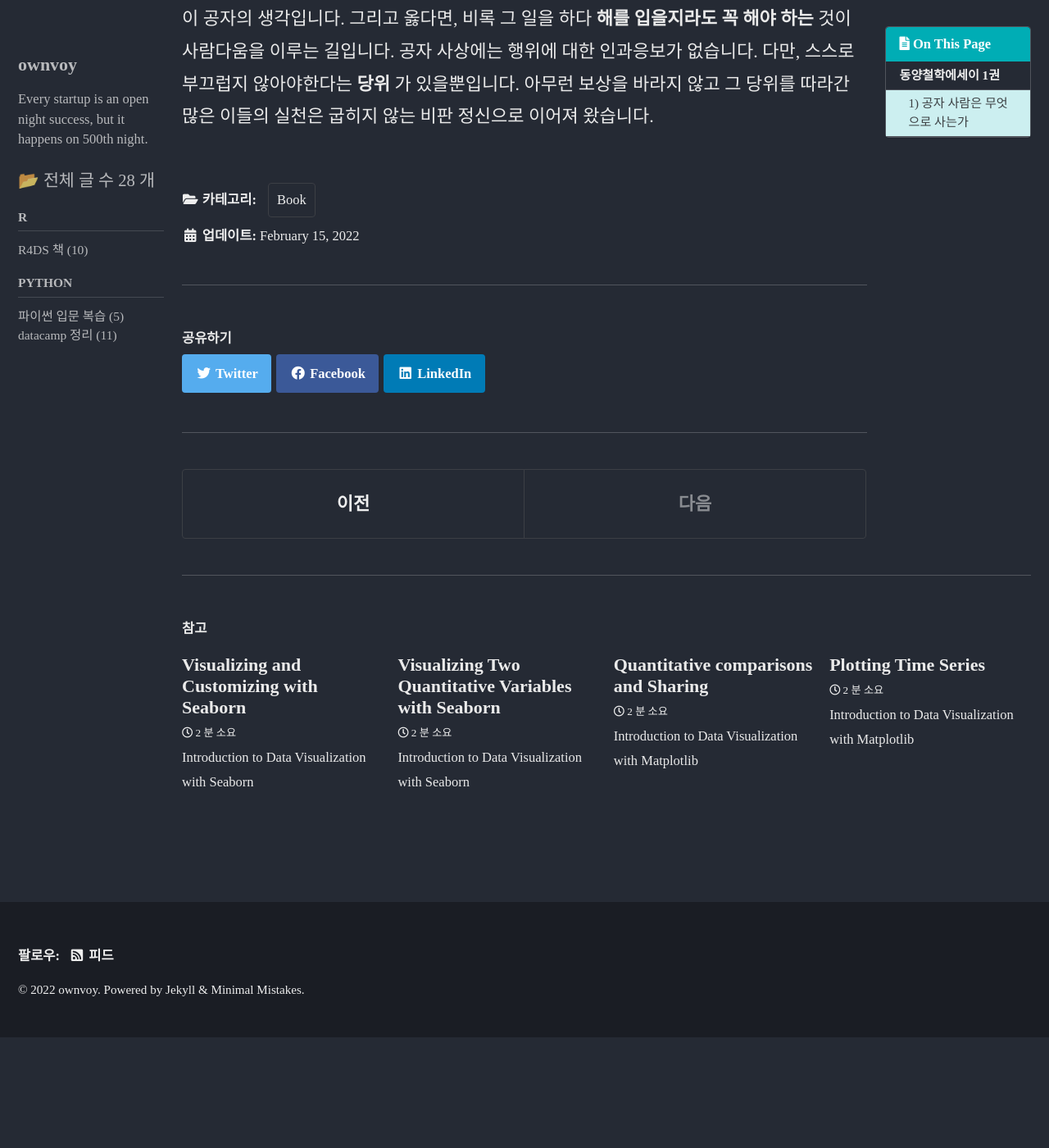
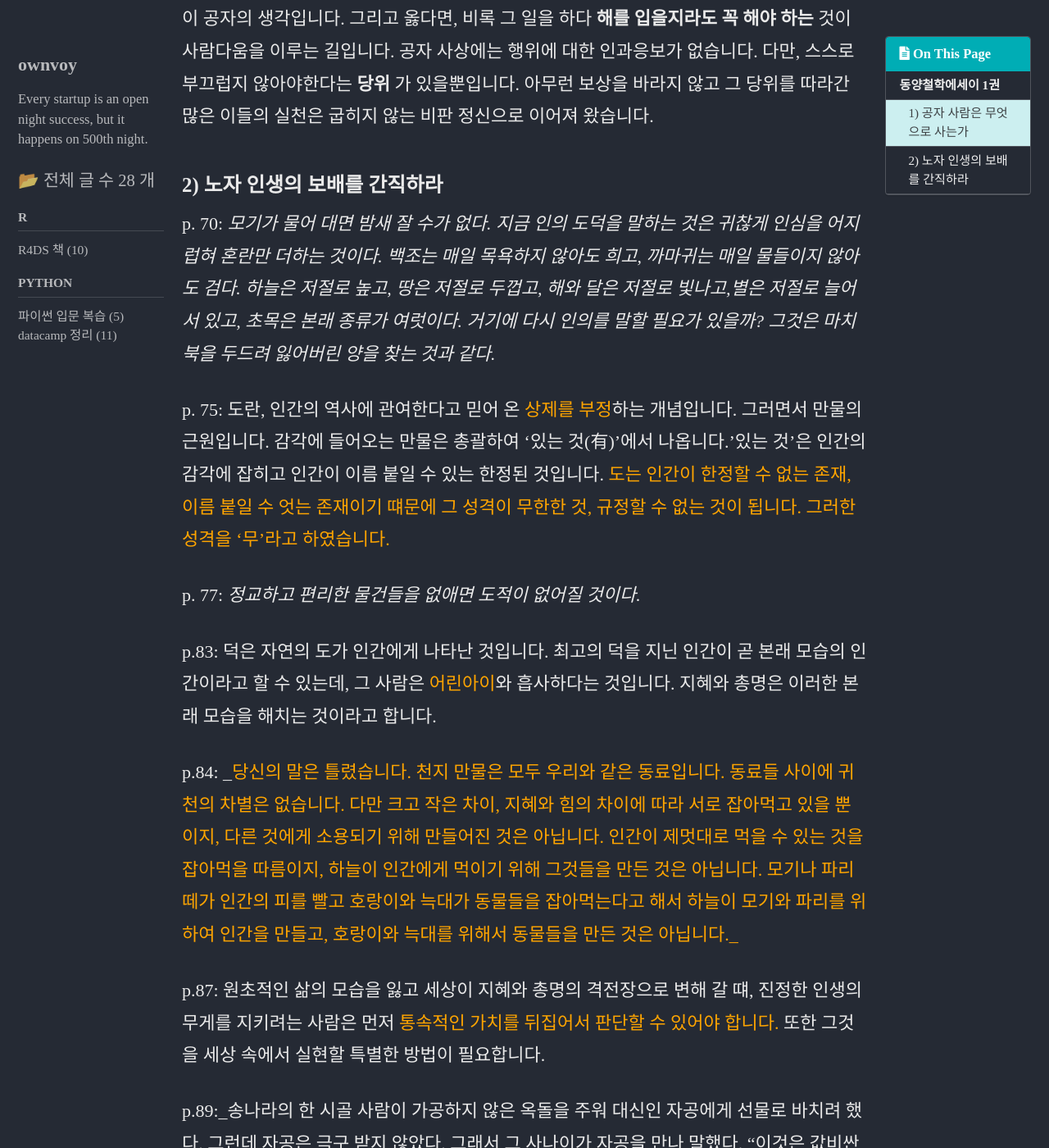
Before and after one commit to ownvoy/ownvoy.github.io, a Jekyll site: the page built from _posts/Book/2022-02-15-동양철학에세이.md, in a window 1280 px wide and 1400 px high, scrolled down 1813 px. Shown: the whole window at 82% size. Built offline with Jekyll 4.4.1, drawn with Linux system fonts in a browser that asks for light colours; cached includes are drawn as plain includes; some web fonts are replaced; before the commit the page ends 3078 px from its top, so only the background shows below that; some of the changed text lies outside the part shown.

Commit message:
오늘 책

```diff
--- a/_posts/Book/2022-02-15-동양철학에세이.md
+++ b/_posts/Book/2022-02-15-동양철학에세이.md
@@ -28,3 +28,21 @@ p.60: 유교가 비록 전근대에서 나온 사유 체계이기는 하지만
 p.61: 역사적으로 공자 사상은 봉건제 사회의 전제 군주제를 합리화하는 강력한 __이데올로기__ 로 이용되어 왔습니다. 어떤 면에서는 현대에서도 계층간의 질서를 강조함으로써 사회적 모순을 감추고 경제적 지배를 확고히 하려는 사람들에게 이용되고 있습니다. 그러나 사실 공자 사상의 가치는 __인문 정신의 극치__ 라는 점에 있습니다. 공자 사상은 그것을 정치적으로 이용한 이데올로그들이나, 이론을 좀더 치밀하게 다듬어 낸 이름난 사상가들에 의해 맥을 이어 온 것이 아닙니다. 오히려 공자의 가르침에 따라 인간답게 살려고 한 무수히 많은 사람들의 실천을 통해 끈질긴 생명력을 가지고 역사 속에서 쉼 없이 이어져 온 것입니다.
 
 p.62: 그런데 그러한 실천이 자기 마음속에서 만족을 얻는 것 외에 달리 __보상 받을 길이 없다는__ 점이 공자 사상의 비극입니다. 공자 사상에는 내세가 없습니다. 따라서 왜 그렇게 해야만 하는가하고 묻는다면, __그렇게 하는 것만이 인간다움을 실현하는 길__ 이기 때문이라는 대답밖에 들을 수 없습니다.  그러나 바로 여기에 공자 사상의 강점이 있습니다. 어떤 일을 할 때 그 일이 결과적으로 내게 이로울 것인가 해로울 것인가를 따지지 말고, __오직 옳으냐 그르냐__ 를 따지라는 것이 공자의 생각입니다. 그리고 옳다면, 비록 그 일을 하다 __해를 입을지라도 꼭 해야 하는__ 것이 사람다움을 이루는 길입니다. 공자 사상에는 행위에 대한 인과응보가 없습니다. 다만, 스스로 부끄럽지 않아야한다는 __당위__ 가 있을뿐입니다. 아무런 보상을 바라지 않고 그 당위를 따라간 많은 이들의 실천은 굽히지 않는 비판 정신으로 이어져 왔습니다.
+
+### 2) 노자 인생의 보배를 간직하라
+
+p. 70: _모기가 물어 대면 밤새 잘 수가 없다. 지금 인의 도덕을 말하는 것은 귀찮게 인심을 어지럽혀 혼란만 더하는 것이다. 백조는 매일 목욕하지 않아도 희고, 까마귀는 매일 물들이지 않아도 검다. 하늘은 저절로 높고, 땅은 저절로 두껍고, 해와 달은 저절로 빛나고,별은 저절로 늘어서 있고, 초목은 본래 종류가 여럿이다. 거기에 다시 인의를 말할 필요가 있을까? 그것은 마치 북을 두드려 잃어버린 양을 찾는 것과 같다._
+
+p. 75: 도란, 인간의 역사에 관여한다고 믿어 온 <span style="color:orange">상제를 부정</span>하는 개념입니다. 그러면서 만물의 근원입니다. 감각에 들어오는 만물은 총괄하여 '있는 것(有)'에서 나옵니다.'있는 것'은 인간의 감각에 잡히고 인간이 이름 붙일 수 있는 한정된 것입니다. <span style="color:orange">도는 인간이 한정할 수 없는 존재, 이름 붙일 수 엇는 존재이기 떄문에 그 성격이 무한한 것, 규정할 수 없는 것이 됩니다. 그러한 성격을 '무'라고 하였습니다.
+
+p. 77: _정교하고 편리한 물건들을 없애면 도적이 없어질 것이다._
+
+p.83: 덕은 자연의 도가 인간에게 나타난 것입니다.  최고의 덕을 지닌 인간이 곧 본래 모습의 인간이라고 할 수 있는데, 그 사람은 <span style="color:orange">어린아이</span>와 흡사하다는 것입니다. 지혜와 총명은 이러한 본래 모습을 해치는 것이라고 합니다.
+
+p.84: _<span style="color:orange">당신의 말은 틀렸습니다. 천지 만물은 모두 우리와 같은 동료입니다. 동료들 사이에 귀천의 차별은 없습니다. 다만 크고 작은 차이, 지혜와 힘의 차이에 따라 서로 잡아먹고 있을 뿐이지, 다른 것에게 소용되기 위해 만들어진 것은 아닙니다. 인간이 제멋대로 먹을 수 있는 것을 잡아먹을 따름이지, 하늘이 인간에게 먹이기 위해 그것들을 만든 것은 아닙니다. 모기나 파리 떼가 인간의 피를 빨고 호랑이와 늑대가 동물들을 잡아먹는다고 해서 하늘이 모기와 파리를 위하여 인간을 만들고, 호랑이와 늑대를 위해서 동물들을 만든 것은 아닙니다._
+
+p.87: 원초적인 삶의 모습을 잃고 세상이 지혜와 총명의 격전장으로 변해 갈 떄, 진정한 인생의 무게를 지키려는 사람은 먼저 <span style="color:orange">통속적인 가치를 뒤집어서 판단할 수 있어야 합니다.</span> 또한 그것을 세상 속에서 실현할 특별한 방법이 필요합니다.
+
+p.89:_송나라의 한 시골 사람이 가공하지 않은 옥돌을 주워 대신인 자공에게 선물로 바치려 했다. 그런데 자공은 극구 받지 않았다. 그래서 그 사나이가 자공을 만나 말했다. "이것은 값비싼 보물입니다. 대신 같은 고귀한 분에게나 어울리는 것이지, 우리 같은 천한 자들이 가질 물건이 아닙니다. 그런데 어쨰서 거저라시는 겁니까?" 자공이 대답했다. <span style="color:orange">"자네는 옥돌을 보배라고 말하지만, 나는 그것을 받지 않는 것을 보배라고 생각하네."_
+
+p.90: 노자가 추구한 것은 공자처럼 도덕을 닦아 훌륭한 인격을 완성하는 것도 아니었습니다. 그 인격도 남들의 입방아에 날리는 쭉정이 같은 것입니다. 노자가 보배라고 생각한 것은 기본적인 생명의 욕구, 자연스러운 생명활동을 온전하게 실현하는 것이었다.
```
